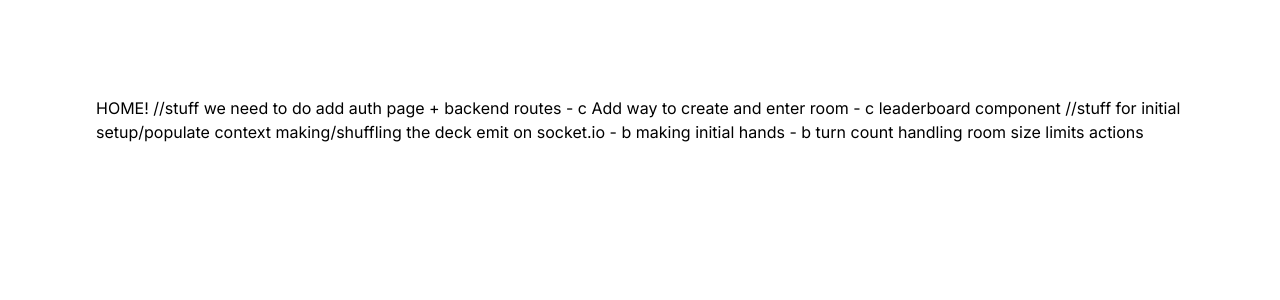
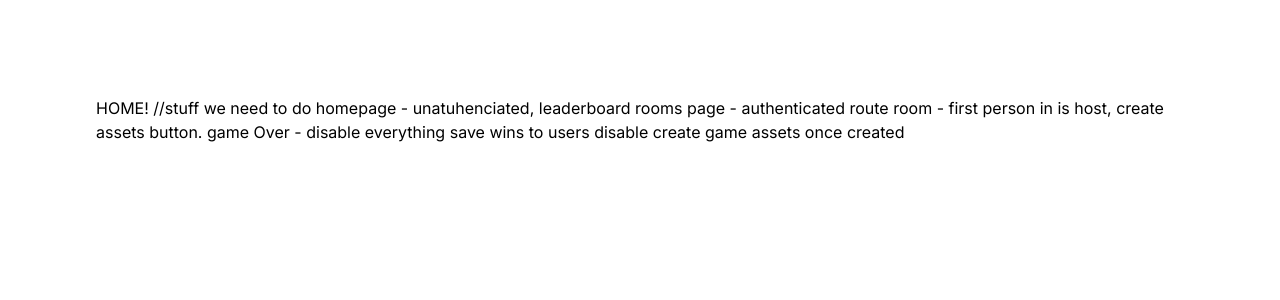
Before and after one commit to bhwong11/exploding-kittens, a Next.js app in the folder exploding-kittens-frontend/: page / in a window 1280 px wide. Shown: the top 300 px of the page. Built offline with nearby package versions, Linux system fonts and the light colour scheme.

Commit message:
added instructions

```diff
--- a/exploding-kittens-frontend/src/app/page.tsx
+++ b/exploding-kittens-frontend/src/app/page.tsx
@@ -6,16 +6,11 @@ export default function Home() {
       HOME!
 
       //stuff we need to do
-      add auth page + backend routes - c
-      Add way to create and enter room - c
-      leaderboard component
-
-      //stuff for initial setup/populate context
-      making/shuffling the deck emit on socket.io - b
-      making initial hands - b
-      turn count handling
-      room size limits
-      actions
+      homepage - unatuhenciated, leaderboard
+      rooms page - authenticated route
+      room - first person in is host, create assets button.
+      game Over - disable everything save wins to users
+      disable create game assets once created
     </main>
   )
 }
```
